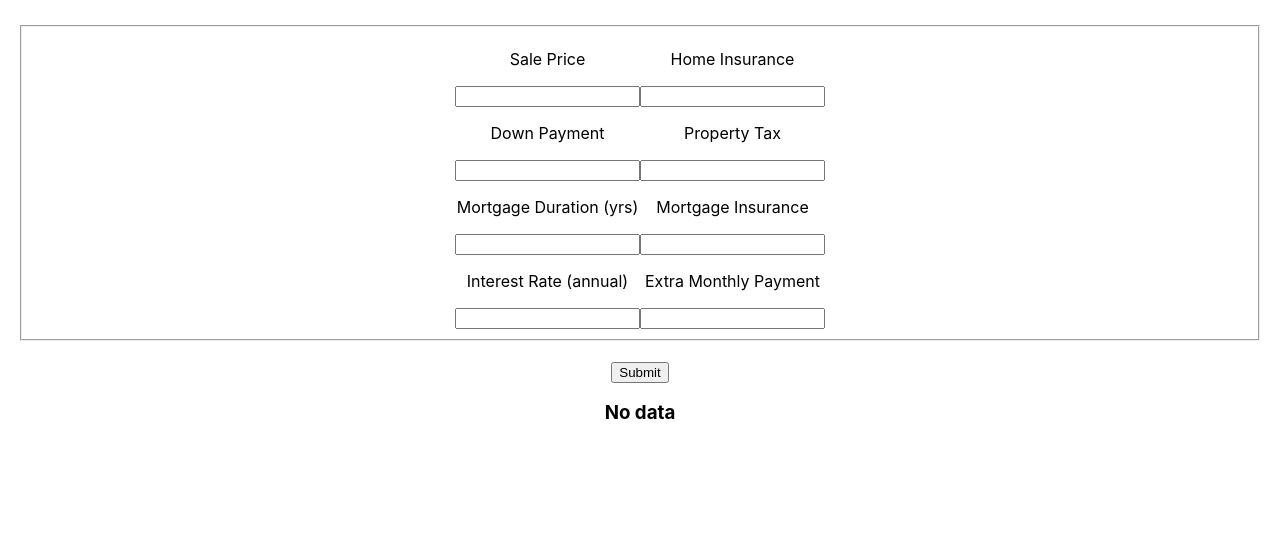
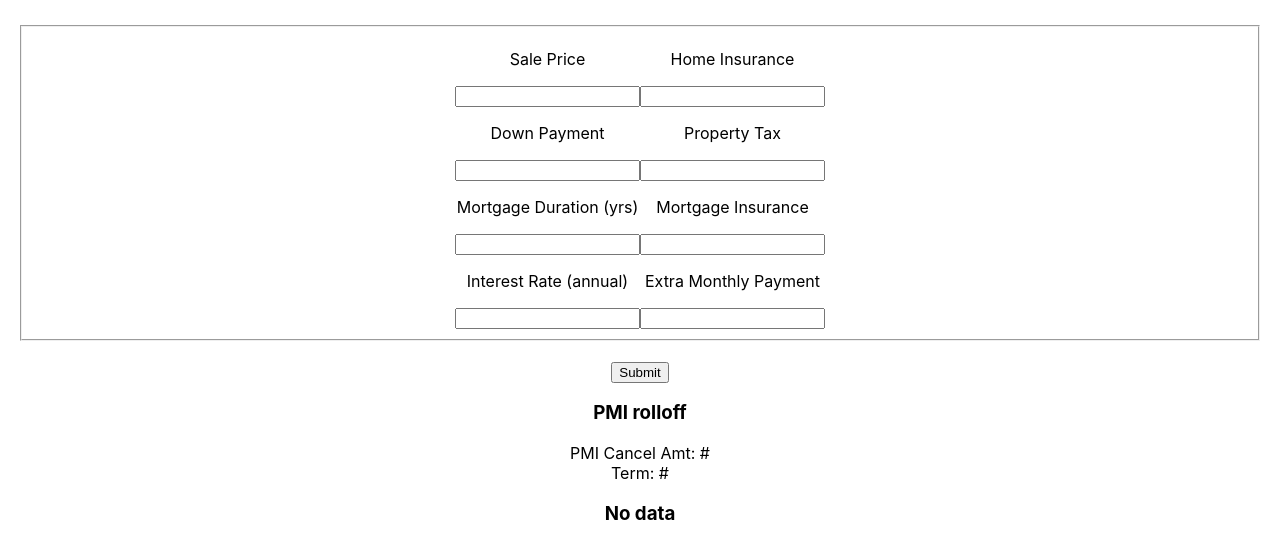
Before and after one commit to meddlin/amortize, a React (Create React App) app in the folder amortize-client/: page / in a window 1280 px wide. Shown: the top 558 px of the page. Built offline with nearby package versions, Linux system fonts and the light colour scheme.

Commit message:
started Rolloff component

```diff
--- a/amortize-client/src/App.js
+++ b/amortize-client/src/App.js
@@ -1,5 +1,6 @@
 import './App.css';
 import Table from './components/table';
+import Rolloff from './components/rolloff';
 import { useEffect, useState, useReducer } from 'react';
 
 const formReducer = (state, event) => {
@@ -23,11 +24,6 @@ function App() {
   const [amortize, setAmortize] = useState([]);
   const [submitting, setSubmitting] = useState(false);
   const [formData, setFormData] = useReducer(formReducer, {});
-
-  // useEffect(() => {
-
-
-  // }, [submitting]);
 
   const handleSubmit = event => {
     event.preventDefault();
@@ -121,6 +117,8 @@ function App() {
         <button type="submit" disabled={submitting}>Submit</button>
       </form>
 
+      <Rolloff />
+
       <Table tableData={amortize} />
 
     </div>
--- /dev/null
+++ b/amortize-client/src/components/rolloff.js
@@ -0,0 +1,12 @@
+function Rolloff() {
+    return (
+        <div>
+            <h3>PMI rolloff</h3>
+
+            <div>PMI Cancel Amt: #</div>
+            <div>Term: #</div>
+        </div>
+    );
+};
+
+export default Rolloff;
```
Also changed, not shown: 2 other files (tests, documents, lock files or other folders).
